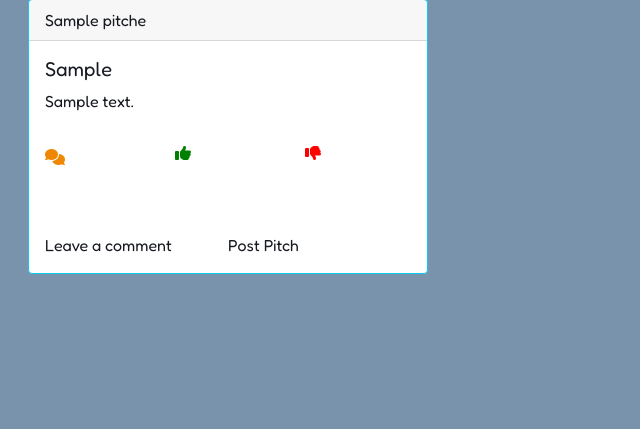
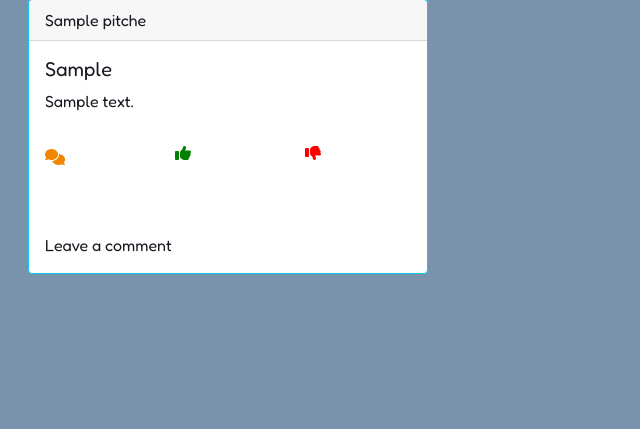
Before and after one commit to vantablanta/impressions-app, a Flask app: page /pitches in a window 1280 px wide. Shown: the part 166-595 px from the top of the page, without its empty margins (0-640 px from the left). Run offline with Flask 2, Linux system fonts and the light colour scheme; a user stored in the database is signed in; tables that the repository leaves empty hold one stand-in row (values such as "Sample post"); some libraries are stand-ins or nearby versions; some web fonts are replaced.

Commit message:
Heroku Deploy

```diff
--- a/app/templates/pitches.html
+++ b/app/templates/pitches.html
@@ -45,7 +45,6 @@
                 <div class="row pt-3 mt-5">
                     {%if current_user.is_authenticated%}
                     <a class="comment col-md-6" href="{{(url_for('main_blueprint.new_comment'))}}">Leave a comment</a>
-                    <a class="pitch col-md-6" href="{{(url_for('main_blueprint.add_pitch'))}}">Post Pitch</a>
                     {%else%}
                     <a class='pitch' href="{{(url_for('auth_blueprint.register'))}}">Post Pitch</a>
                     {%endif%}
```
